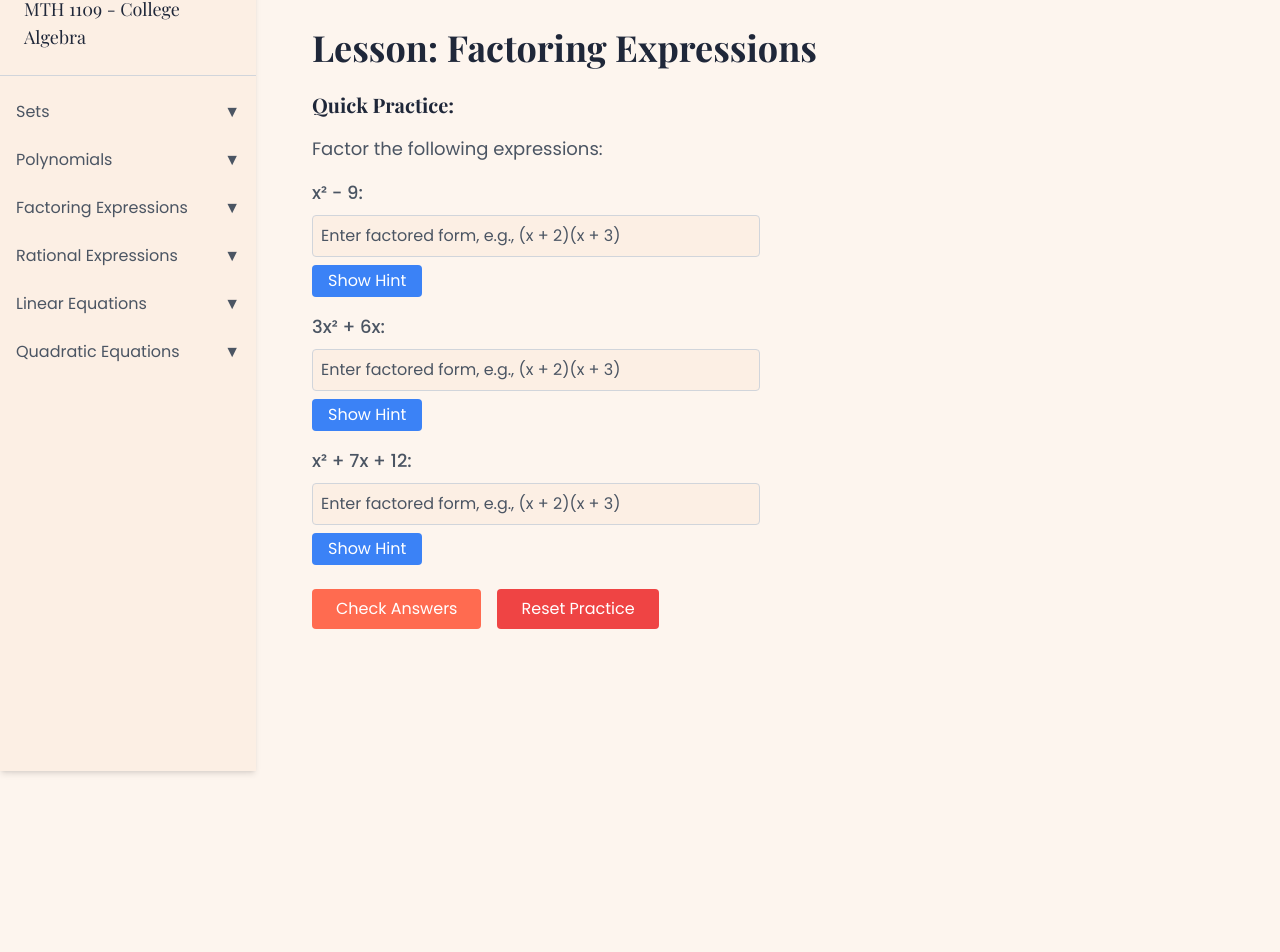
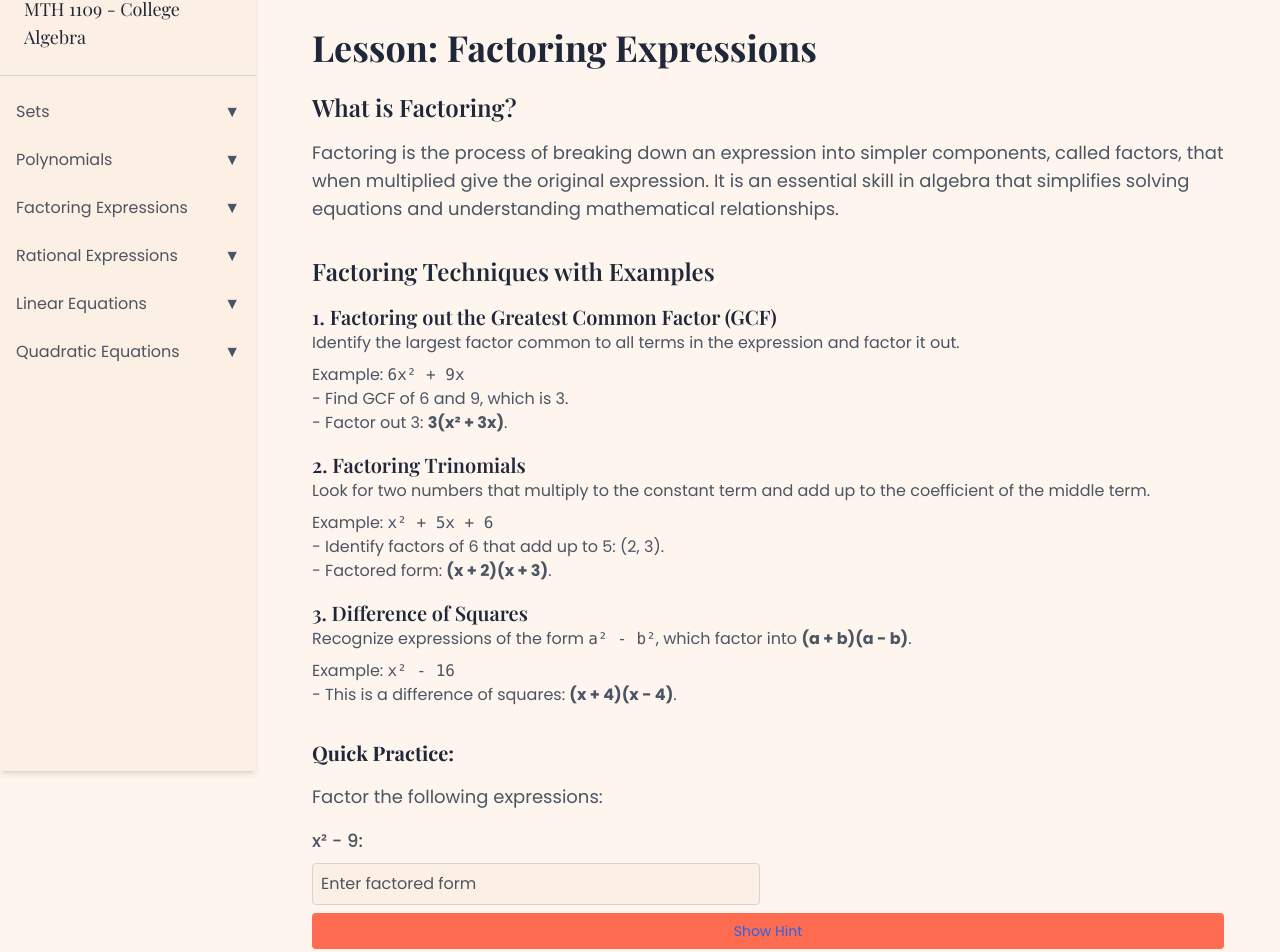
Before and after one commit to amukiria/college-algebra-app, a Next.js app: page /lessons/factoring/learn in a window 1280 px wide. Shown: the part 93-1045 px from the top of the page. Before the commit the page ends 912 px from the top, so only its background shows below. Built offline with nearby package versions, Linux system fonts and the light colour scheme.

Commit message:
Revert "updated factoring lesson with hints and examples"
This reverts commit 7a24da89787688f00db087d1bafa3285398c3a61.

```diff
--- a/src/app/lessons/factoring/learn/page.js
+++ b/src/app/lessons/factoring/learn/page.js
@@ -2,105 +2,175 @@
 
 import React, { useState } from 'react';
 
+// Reusable ProblemCard Component
+const ProblemCard = ({ problem, answer, feedback, hintVisible, onInputChange, onToggleHint }) => {
+  return (
+    <li className="flex flex-col space-y-2">
+      <label className="text-lg font-medium" htmlFor={`problem-${problem.id}`}>
+        {problem.expression}:
+      </label>
+      <input
+        type="text"
+        id={`problem-${problem.id}`}
+        className="p-2 border border-gray-300 rounded w-full max-w-md"
+        placeholder="Enter factored form"
+        value={answer || ''}
+        onChange={(e) => onInputChange(problem.id, e.target.value)}
+        aria-describedby={`hint-${problem.id}`}
+      />
+      <button
+        onClick={() => onToggleHint(problem.id)}
+        className="text-sm text-blue-600 hover:underline mt-1"
+        aria-expanded={hintVisible}
+        aria-controls={`hint-${problem.id}`}
+      >
+        {hintVisible ? 'Hide Hint' : 'Show Hint'}
+      </button>
+      {hintVisible && (
+        <span id={`hint-${problem.id}`} className="text-sm text-gray-600">
+          Hint: {problem.hint}
+        </span>
+      )}
+      {feedback !== undefined && (
+        <span
+          className={`text-sm ${feedback ? 'text-green-600' : 'text-red-600'}`}
+          role="alert"
+        >
+          {feedback ? 'Correct!' : 'Incorrect. Try again!'}
+        </span>
+      )}
+    </li>
+  );
+};
+
+// Helper function to normalize answers
+const normalizeAnswer = (answer) => {
+  return answer.replace(/\s+/g, '').replace(/[()]/g, '');
+};
+
 export default function FactoringLesson() {
   const [answers, setAnswers] = useState({});
   const [feedback, setFeedback] = useState({});
-  const [hintsVisible, setHintsVisible] = useState({});
+  const [hints, setHints] = useState({});
 
   const problems = [
-    { id: 1, expression: 'x² - 9', solution: ['(x + 3)(x - 3)', '(x - 3)(x + 3)'], hint: 'Think of the difference of squares.' },
-    { id: 2, expression: '3x² + 6x', solution: ['3x(x + 2)', '(x + 2)3x'], hint: 'Factor out the greatest common factor (GCF).' },
-    { id: 3, expression: 'x² + 7x + 12', solution: ['(x + 3)(x + 4)', '(x + 4)(x + 3)'], hint: 'Find two numbers that multiply to 12 and add to 7.' },
+    { id: 1, expression: 'x² - 9', solution: '(x + 3)(x - 3)', hint: 'Think about the difference of squares.' },
+    { id: 2, expression: '3x² + 6x', solution: '3x(x + 2)', hint: 'Factor out the greatest common factor.' },
+    { id: 3, expression: 'x² + 7x + 12', solution: '(x + 3)(x + 4)', hint: 'Find two numbers that multiply to 12 and add to 7.' },
   ];
 
   const handleInputChange = (id, value) => {
-    setAnswers({ ...answers, [id]: value });
-  };
-
-  const normalize = (str) => {
-    return str.replace(/\s+/g, '').replace(/[\(\)]/g, '');
+    setAnswers((prevAnswers) => ({ ...prevAnswers, [id]: value }));
   };
 
   const checkAnswers = () => {
     const feedbackObj = {};
     problems.forEach((problem) => {
-      const userAnswer = normalize(answers[problem.id] || "");
-      const correctAnswers = problem.solution.map(sol => normalize(sol));
-
-      feedbackObj[problem.id] = correctAnswers.includes(userAnswer);
+      const normalizedAnswer = normalizeAnswer(answers[problem.id] || '');
+      const normalizedSolution = normalizeAnswer(problem.solution);
+      feedbackObj[problem.id] = normalizedAnswer === normalizedSolution;
     });
     setFeedback(feedbackObj);
-  };
-
-  const toggleHint = (id) => {
-    setHintsVisible((prev) => ({
-      ...prev,
-      [id]: !prev[id],
-    }));
   };
 
   const resetPractice = () => {
     setAnswers({});
     setFeedback({});
-    setHintsVisible({});
+    setHints({});
   };
+
+  const toggleHint = (id) => {
+    setHints((prevHints) => ({ ...prevHints, [id]: !prevHints[id] }));
+  };
+
+  // Calculate progress
+  const totalProblems = problems.length;
+  const correctAnswers = Object.values(feedback).filter((val) => val).length;
+  const progress = totalProblems > 0 ? Math.round((correctAnswers / totalProblems) * 100) : 0;
 
   return (
     <div className="p-8 bg-secondary min-h-screen text-text">
       <h1 className="text-4xl font-bold text-accent mb-6">Lesson: Factoring Expressions</h1>
 
+      {/* Introduction */}
+      <section className="mb-8">
+        <h2 className="text-2xl font-semibold text-darkNavy mb-4">What is Factoring?</h2>
+        <p className="text-lg">
+          Factoring is the process of breaking down an expression into simpler components, called
+          factors, that when multiplied give the original expression. It is an essential skill in algebra
+          that simplifies solving equations and understanding mathematical relationships.
+        </p>
+      </section>
+
+      {/* Expanded Theory Section */}
+      <section className="mb-8">
+        <h2 className="text-2xl font-semibold text-darkNavy mb-4">Factoring Techniques with Examples</h2>
+
+        <h3 className="text-xl font-semibold text-accent mt-4">1. Factoring out the Greatest Common Factor (GCF)</h3>
+        <p>
+          Identify the largest factor common to all terms in the expression and factor it out.
+        </p>
+        <p className="mt-2">
+          Example: <code>6x² + 9x</code><br />
+          - Find GCF of 6 and 9, which is 3.<br />
+          - Factor out 3: <strong>3(x² + 3x)</strong>.
+        </p>
+
+        <h3 className="text-xl font-semibold text-accent mt-4">2. Factoring Trinomials</h3>
+        <p>
+          Look for two numbers that multiply to the constant term and add up to the coefficient of the middle term.
+        </p>
+        <p className="mt-2">
+          Example: <code>x² + 5x + 6</code><br />
+          - Identify factors of 6 that add up to 5: (2, 3).<br />
+          - Factored form: <strong>(x + 2)(x + 3)</strong>.
+        </p>
+
+        <h3 className="text-xl font-semibold text-accent mt-4">3. Difference of Squares</h3>
+        <p>
+          Recognize expressions of the form <code>a² - b²</code>, which factor into <strong>(a + b)(a - b)</strong>.
+        </p>
+        <p className="mt-2">
+          Example: <code>x² - 16</code><br />
+          - This is a difference of squares: <strong>(x + 4)(x - 4)</strong>.
+        </p>
+      </section>
+
+      {/* Quick Practice Section */}
       <section className="mb-8">
         <h2 className="text-xl font-bold text-darkNavy mb-4">Quick Practice:</h2>
         <p className="text-lg mb-4">Factor the following expressions:</p>
         <ul className="space-y-4">
           {problems.map((problem) => (
-            <li key={problem.id} className="flex flex-col space-y-2">
-              <label className="text-lg font-medium">{problem.expression}:</label>
-
-              <input
-                type="text"
-                className="p-2 border border-gray-300 rounded w-full max-w-md"
-                placeholder="Enter factored form, e.g., (x + 2)(x + 3)"
-                value={answers[problem.id] || ""}
-                onChange={(e) => handleInputChange(problem.id, e.target.value)}
-              />
-
-              <div className="flex space-x-4 mt-2">
-                <button
-                  onClick={() => toggleHint(problem.id)}
-                  className="px-4 py-1 bg-blue-500 text-white rounded hover:bg-blue-600 transition"
-                >
-                  {hintsVisible[problem.id] ? "Hide Hint" : "Show Hint"}
-                </button>
-
-                {feedback[problem.id] !== undefined && (
-                  <span className={`text-sm ${feedback[problem.id] ? 'text-green-600' : 'text-red-600'}`}>
-                    {feedback[problem.id] ? 'Correct!' : 'Incorrect. Try again!'}
-                  </span>
-                )}
-              </div>
-
-              {hintsVisible[problem.id] && (
-                <p className="text-sm text-gray-600 bg-lightNeutral p-2 rounded mt-1">{problem.hint}</p>
-              )}
-            </li>
+            <ProblemCard
+              key={problem.id}
+              problem={problem}
+              answer={answers[problem.id]}
+              feedback={feedback[problem.id]}
+              hintVisible={hints[problem.id]}
+              onInputChange={handleInputChange}
+              onToggleHint={toggleHint}
+            />
           ))}
         </ul>
-
-        <div className="flex space-x-4 mt-6">
+        <div className="mt-4 space-x-4">
           <button
             onClick={checkAnswers}
             className="px-6 py-2 bg-accent text-white rounded hover:bg-accentDark transition-colors"
           >
             Check Answers
           </button>
-
           <button
             onClick={resetPractice}
-            className="px-6 py-2 bg-red-500 text-white rounded hover:bg-red-600 transition-colors"
+            className="px-6 py-2 bg-red-600 text-white rounded hover:bg-red-500 transition-colors"
           >
             Reset Practice
           </button>
+        </div>
+        <div className="mt-4">
+          <p className="text-lg">
+            Progress: {correctAnswers} out of {totalProblems} correct ({progress}%)
+          </p>
         </div>
       </section>
     </div>
```
